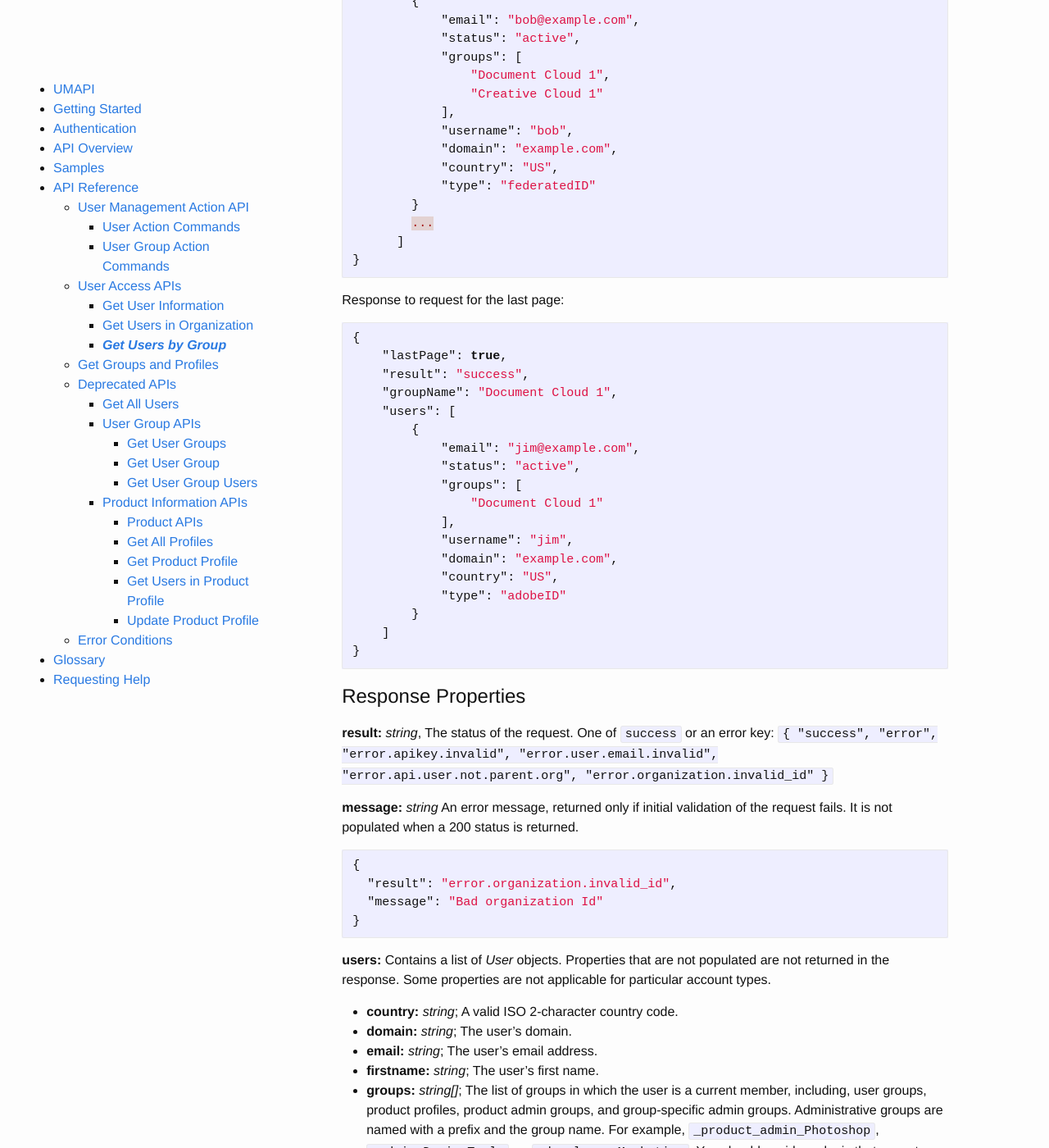
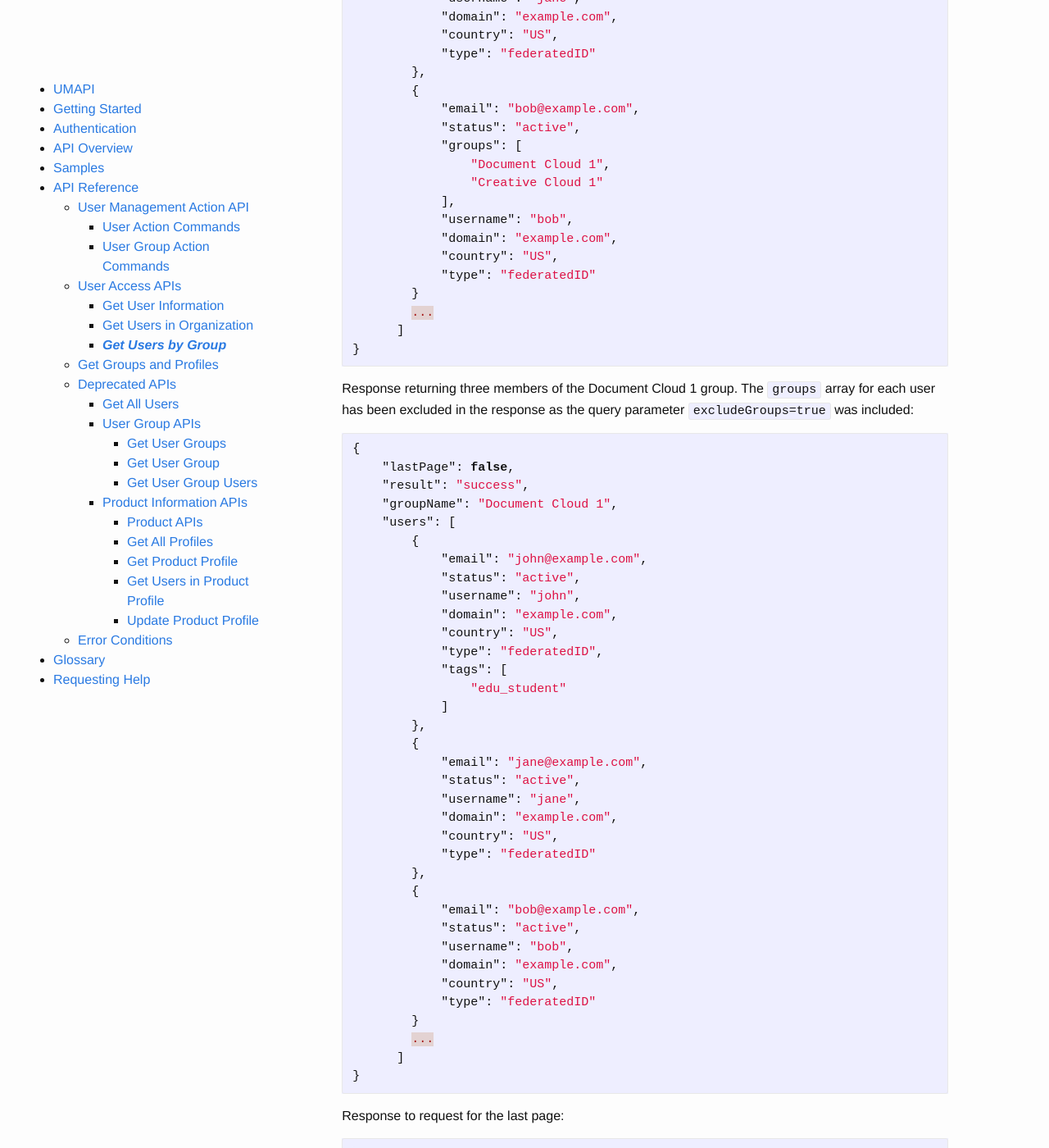
Before and after one commit to adobe-apiplatform/umapi-documentation, a Jekyll site: the page built from docs/en/api/getUsersByGroup.md, in a window 1280 px wide and 1400 px high, scrolled down 3813 px. Shown: the whole window at 82% size. Built offline with Jekyll 4.4.1, drawn with Linux system fonts in a browser that asks for light colours; emoji names are drawn with the system emoji font; some of the changed text lies outside the part shown.

Commit message:
Add documentation for excludeGroups query parameter

````diff
--- a/docs/en/api/getUsersByGroup.md
+++ b/docs/en/api/getUsersByGroup.md
@@ -36,6 +36,7 @@
 | X-Request-Id | header | false | {% include_relative partials/requestIdDescription.md %} |
 | directOnly | query | false | {% include_relative partials/directOnlyDescription.md %} |
 | status | query | false | For product profiles only, return only active or inactive members. Pass `active` to list users that have been provisioned for the product and have an active license. Pass `inactive` to list users who have been added to the product profile but do not have an _active_ license. When not provided, lists all member users regardless of their entitlement status.|
+| excludeGroups | query | false | Default value is false. When true is passed the response will exclude the `groups` array from being returned for each individual user. See [example](#getUsersWithNoGroupsExample). |
 {:.bordertablestyle}
 
 ## <a name="responses" class="api-ref-subtitle">Responses</a>
@@ -108,6 +109,46 @@
                 "Document Cloud 1",
                 "Creative Cloud 1"
             ],
+            "username": "bob",
+            "domain": "example.com",
+            "country": "US",
+            "type": "federatedID"
+        }
+        ...
+      ]
+}
+```
+
+<a name="getUsersWithNoGroupsExample" class="api-ref-subtitle">Response returning three members of the Document Cloud 1 group. The `groups` array for each user has been excluded in the response as the query parameter `excludeGroups=true` was included:</a>
+
+```json
+{
+    "lastPage": false,
+    "result": "success",
+    "groupName": "Document Cloud 1",
+    "users": [
+        {
+            "email": "john@example.com",
+            "status": "active",
+            "username": "john",
+            "domain": "example.com",
+            "country": "US",
+            "type": "federatedID",
+            "tags": [
+                "edu_student"
+            ]
+        },
+        {
+            "email": "jane@example.com",
+            "status": "active",
+            "username": "jane",
+            "domain": "example.com",
+            "country": "US",
+            "type": "federatedID"
+        },
+        {
+            "email": "bob@example.com",
+            "status": "active",
             "username": "bob",
             "domain": "example.com",
             "country": "US",
````
Also changed, not shown: docs/en/index.md (+4 -0 lines).
